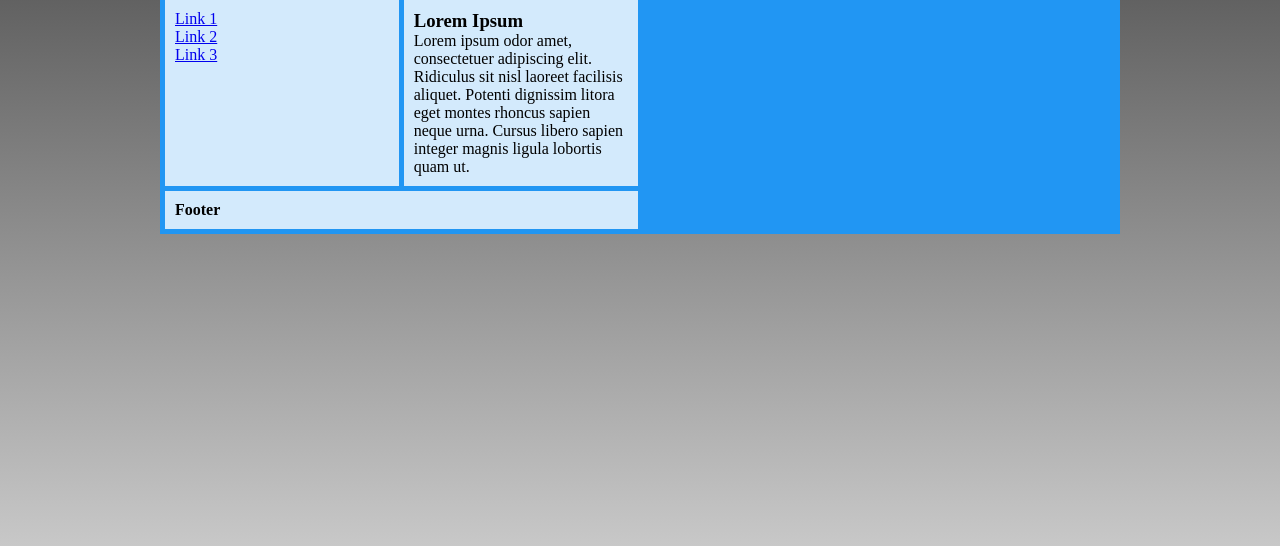
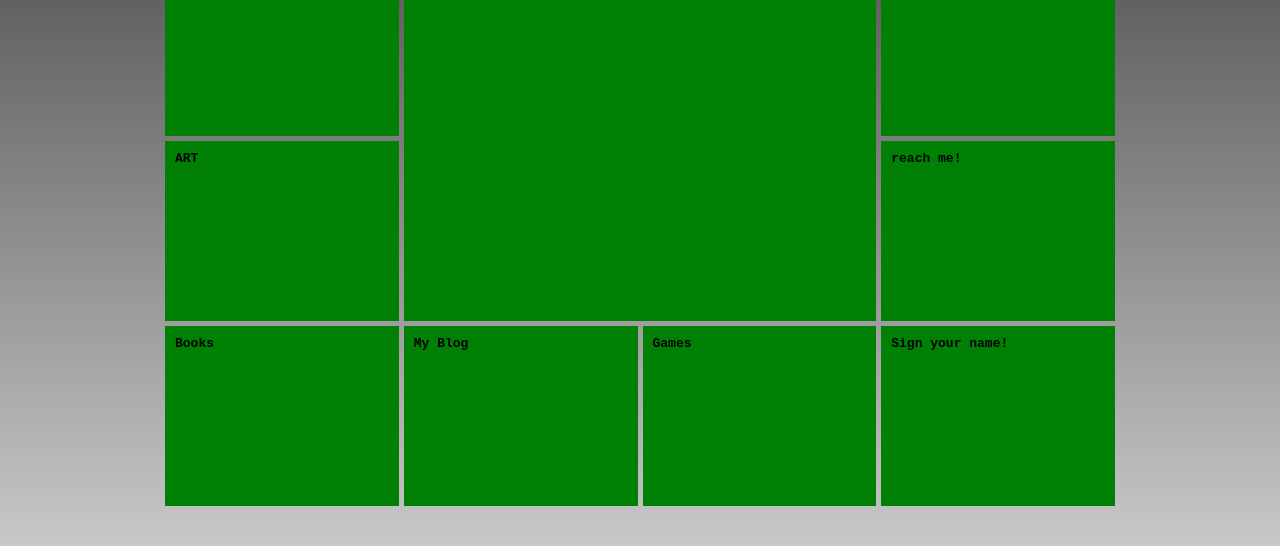
Before and after one commit to itjpatel/itjpatel.github.io, a plain HTML site: page index.html in a window 1280 px wide. Shown: the part 254-800 px from the top of the page. Drawn offline with Linux system fonts and the light colour scheme.

Commit message:
add window with panes using css grid

```diff
--- a/index.html
+++ b/index.html
@@ -51,10 +51,16 @@
     </div>
 
     <div class="container">
-        <div class="header"><h2>My Header</h2></div>
-        <div class="menu"><a href="#">Link 1</a><br><a href="#">Link 2</a><br><a href="#">Link 3</a></div>
-        <div class="content"><h3>Lorem Ipsum</h3><p>Lorem ipsum odor amet, consectetuer adipiscing elit. Ridiculus sit nisl laoreet facilisis aliquet. Potenti dignissim litora eget montes rhoncus sapien neque urna. Cursus libero sapien integer magnis ligula lobortis quam ut.</p></div>
-        <div class="footer"><h4>Footer</h4></div>
+        <div class="music"><h4>My Music</h4></div>
+        <div class="project"><h2>My Project</h2></div>
+        <!--<div class="menu"><a href="#">Link 1</a><br><a href="#">Link 2</a><br><a href="#">Link 3</a></div>-->
+        <div class="bio"><h4>My Bio</h4></div>
+        <div class="art"><h4>ART</h4></div>
+        <div class="contact"><h4>reach me!</h4></div>
+        <div class="books"><h4>Books</h4></div>
+        <div class="blog"><h4>My Blog</h4></div>
+        <div class="games"><h4>Games</h4></div>
+        <div class="sign"><h4>Sign your name!</h4></div>
     </div>
 
 
--- a/style.css
+++ b/style.css
@@ -157,33 +157,49 @@ body{
 
 .container {
     display: grid;
-
     grid-template-columns: 1fr 1fr 1fr 1fr;
-
+    grid-template-rows: 1fr 1fr 1fr;
     grid-template-areas:
-        "header header"
-        "menu content"
-        "footer footer";
+        "music project project bio"
+        "art project project contact"
+        "books blog games sign";
     gap: 5px;
-    background-color: #2196F3;
+    background-color: #2195f300;
     padding: 5px;
     margin-left: 12.5vw;
     margin-right: 12.5vw;
+    margin-top: 1vh;
+    height: 70vh;
 }
 .container > div {
-    background-color: rgba(255, 255, 255, 0.8);
+    background-color: rgb(0, 129, 6);
     padding: 10px;
+    font-family: monospace;
 }
-.container > div.header {
-    grid-area: header;
-    text-align: center;
+.container > div.music {
+    grid-area: music;
 }
-.container > div.menu {
-    grid-area: menu;
+.container > div.project {
+    grid-area: project;
 }
-.container > div.content {
-    grid-area: content;
+.container > div.bio {
+    grid-area: bio;
 }
-.container > div.footer {
-    grid-area: footer;
+.container > div.art {
+    grid-area: art;
 }
+.container > div.contact {
+    grid-area: contact;
+}
+.container > div.books {
+    grid-area: books;
+}
+.container > div.blog {
+    grid-area: blog;
+}
+.container > div.games {
+    grid-area: games;
+}
+.container > div.sign {
+    grid-area: sign;
+}
```
